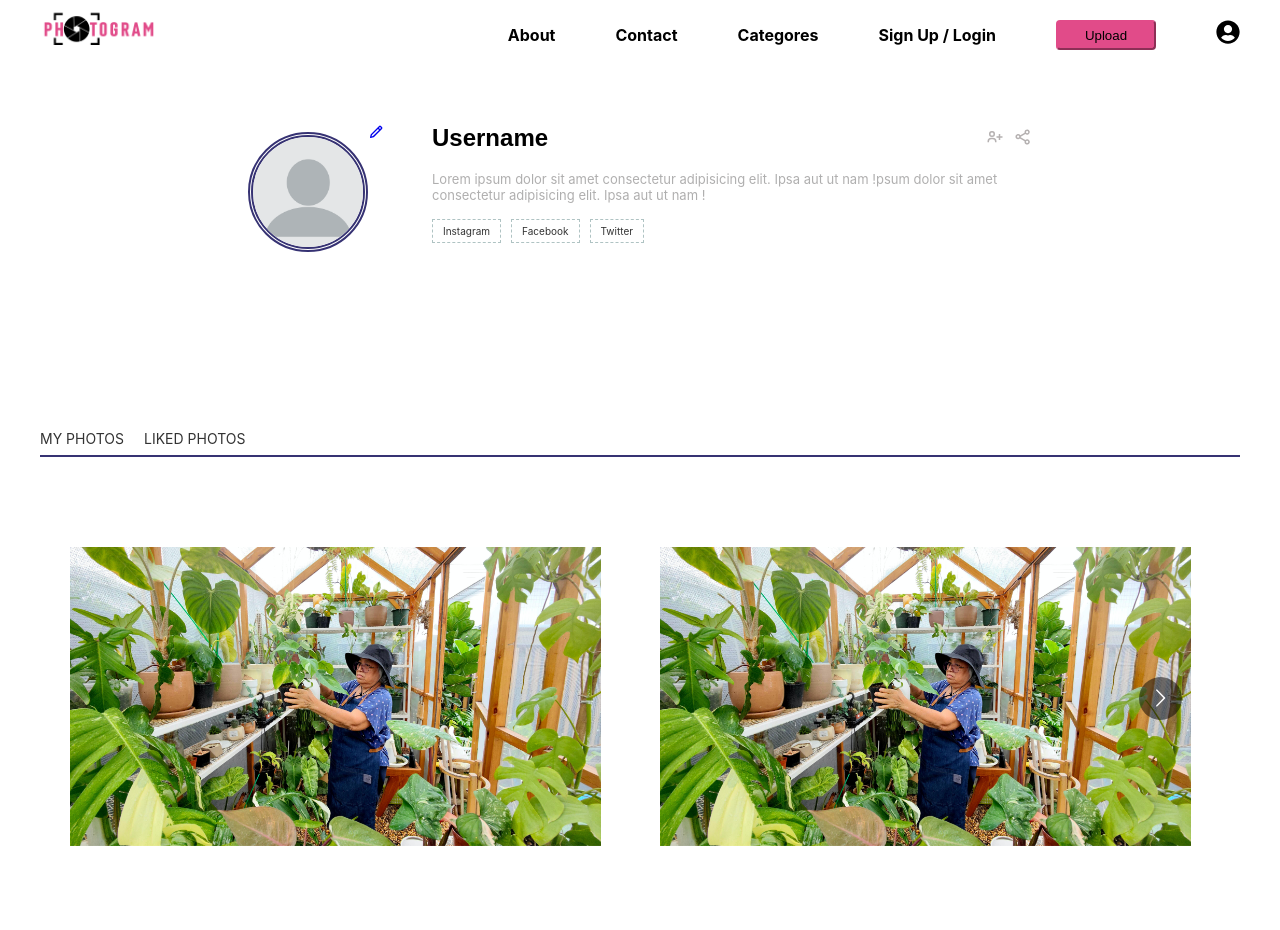
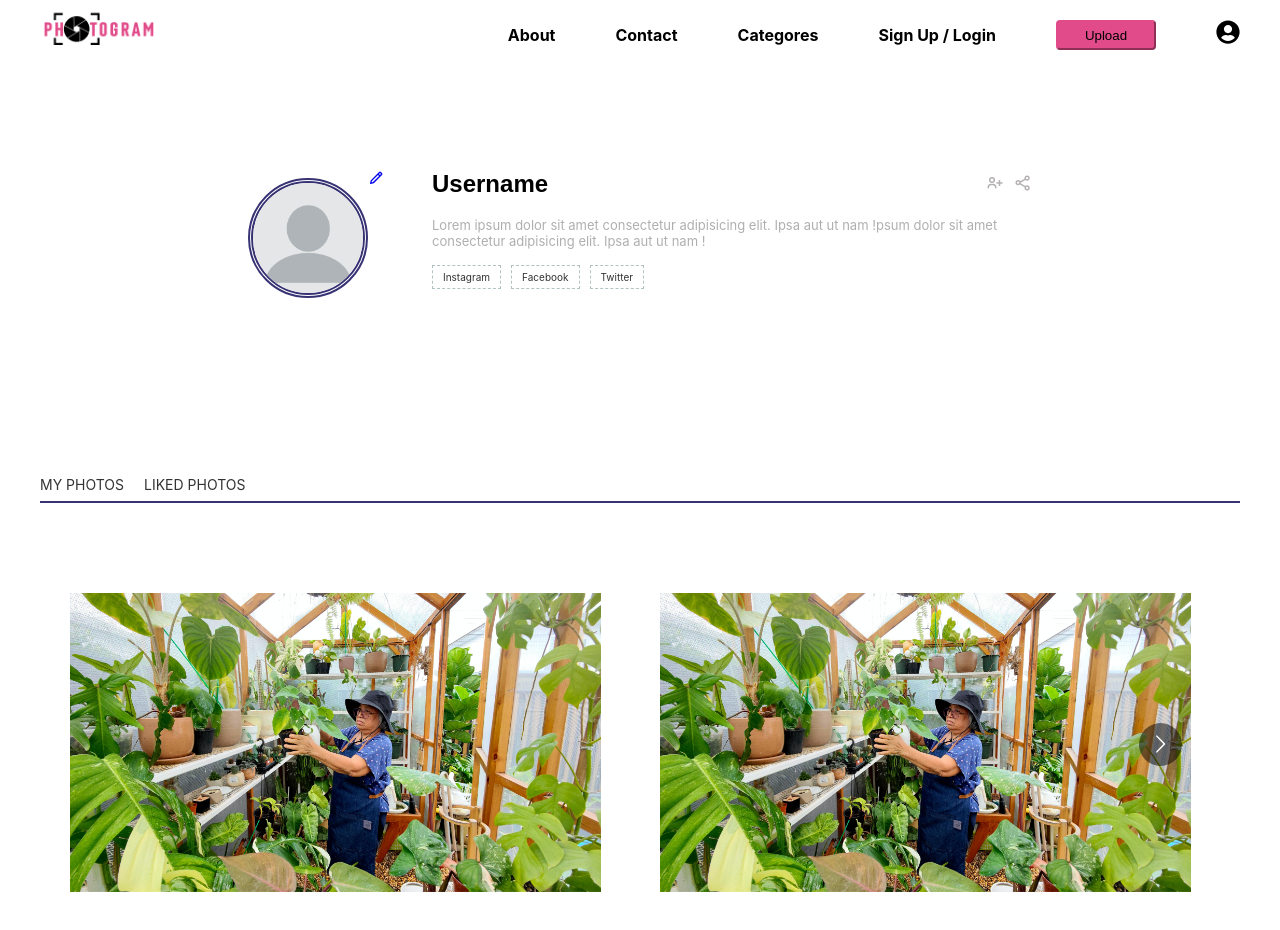
Before and after one commit to Our-Final-Project-DCI/frontend, a React (Create React App) app: page /account in a window 1280 px wide. Shown: the top 930 px of the page. Built offline with nearby package versions, Linux system fonts and the light colour scheme.

Commit message:
UI layout verbessern

```diff
--- a/src/routes/account/index.scss
+++ b/src/routes/account/index.scss
@@ -1,11 +1,9 @@
-
 * {
   box-sizing: border-box;
 }
 
-
 .User-Account-Route {
-  padding-top: 54px;
+  padding-top: 100px;
   padding-bottom: 80px;
   padding-left: 40px;
   padding-right: 40px;
```
